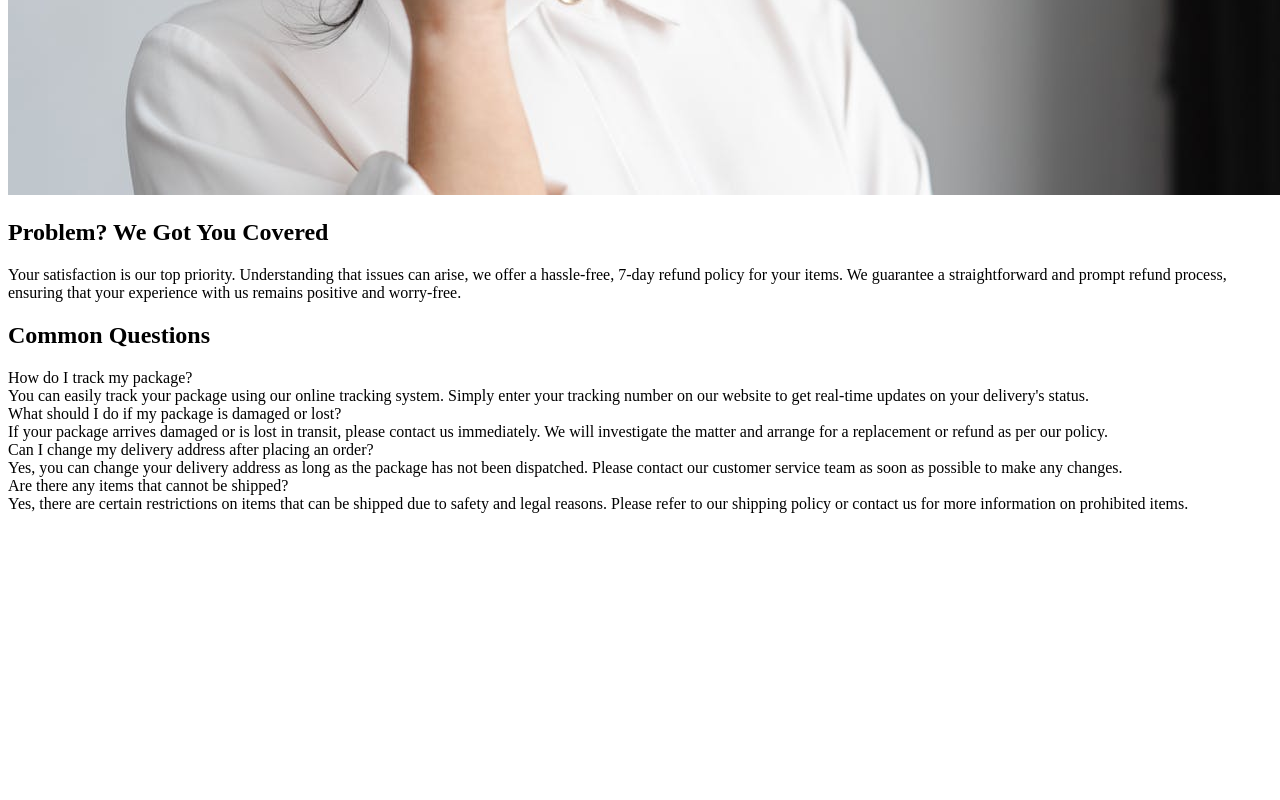
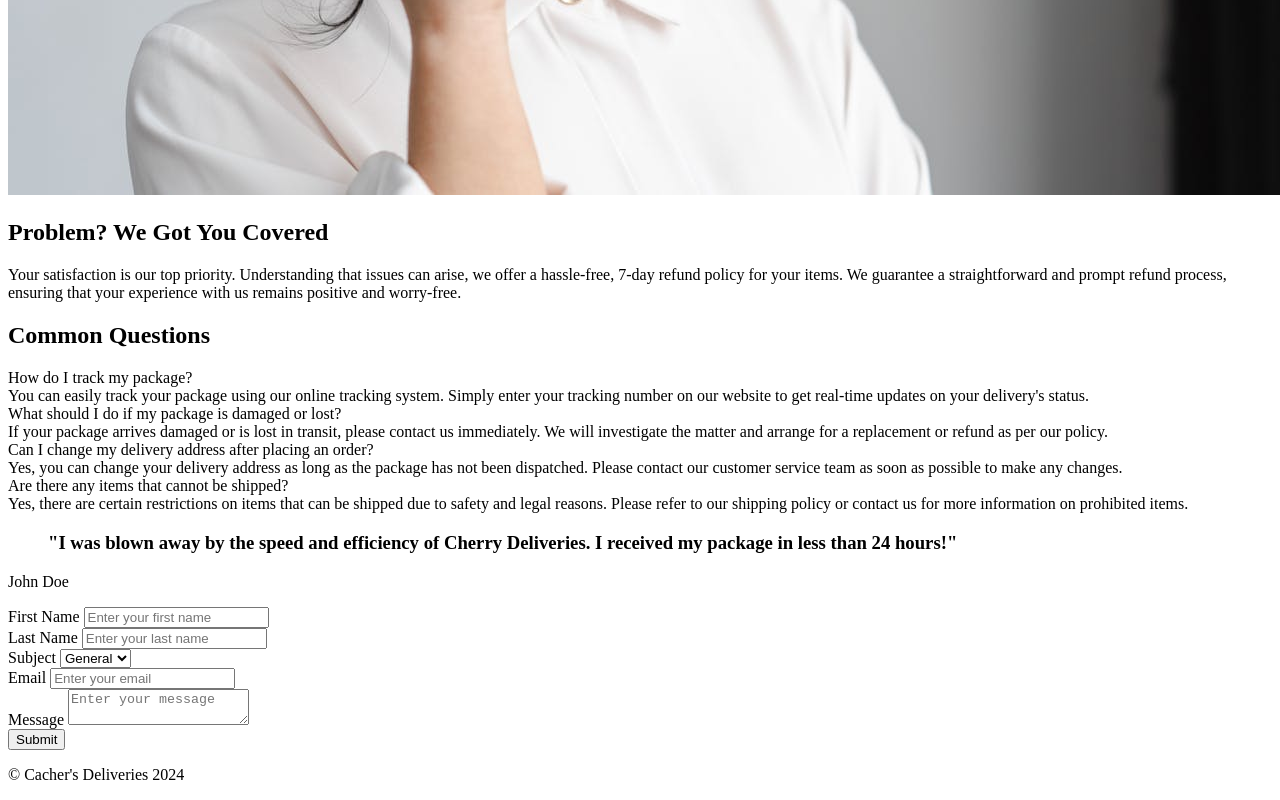
Before and after one commit to W0odyyy/FrontEnd, a plain HTML site: page Code Along/01/index.html in a window 1280 px wide. Shown: the part 2870-3670 px from the top of the page. Before the commit the page ends 3391 px from the top, so only its background shows below. Drawn offline with Linux system fonts and the light colour scheme.

Commit message:
Form created

```diff
--- a/Code Along/01/index.html
+++ b/Code Along/01/index.html
@@ -72,8 +72,65 @@
 				<div id="accordion"></div>
 			</section>
 
-			<section id="contact"></section>
+			<section id="contact">
+				<blockquote>
+					<h3>
+						"I was blown away by the speed and efficiency of Cherry Deliveries. I received
+						my package in less than 24 hours!"
+					</h3>
+				</blockquote>
+				<p>John Doe</p>
+
+				<form method="POST">
+					<div class="input-row">
+						<div class="input-group">
+							<label for="first-name">First Name</label>
+							<input
+								id="first-name"
+								type="text"
+								placeholder="Enter your first name"
+								required
+							/>
+						</div>
+						<div class="input-group">
+							<label for="last-name">Last Name</label>
+							<input
+								id="last-name"
+								type="text"
+								placeholder="Enter your last name"
+								required
+							/>
+						</div>
+					</div>
+					<div class="input-row">
+						<div class="input-group">
+							<label for="subject">Subject</label>
+							<select id="subject">
+								<option value="general" selected>General</option>
+								<option value="delivery">Delivery</option>
+								<option value="refund">Refund</option>
+							</select>
+						</div>
+						<div class="input-group">
+							<label for="email">Email</label>
+							<input id="email" type="text" placeholder="Enter your email" required />
+						</div>
+					</div>
+					<div class="input-group">
+						<label for="message">Message</label>
+						<textarea
+							id="message"
+							name="message"
+							placeholder="Enter your message"
+							required
+						></textarea>
+					</div>
+					<button>Submit</button>
+				</form>
+			</section>
 		</main>
-		<footer></footer>
+		<footer>
+			<p>&copy; Cacher's Deliveries 2024</p>
+		</footer>
 	</body>
 </html>
```
